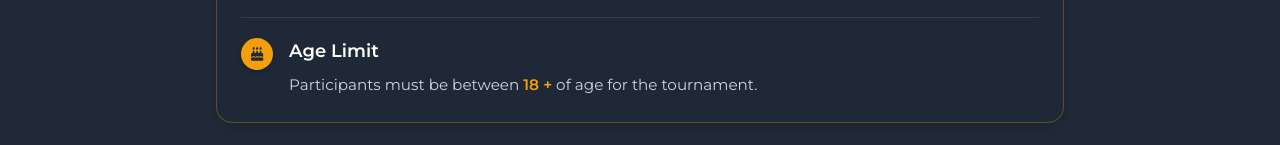
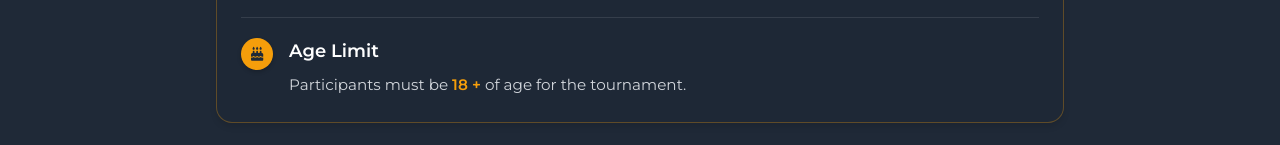
Before and after one commit to Adi-Dev-hub/skc-website, a plain HTML site: page index.html in a window 1280 px wide. Shown: the part 2524-2669 px from the top of the page. Drawn offline with nearby package versions, Linux system fonts and the light colour scheme.

Commit message:
small minute change

```diff
--- a/index.html
+++ b/index.html
@@ -1334,7 +1334,7 @@
                 <div class="rule-text">
                   <h4>Age Limit</h4>
                   <p>
-                    Participants must be between
+                    Participants must be
                     <span class="highlight-text">18 +</span> of age for the
                     tournament.
                   </p>
```
